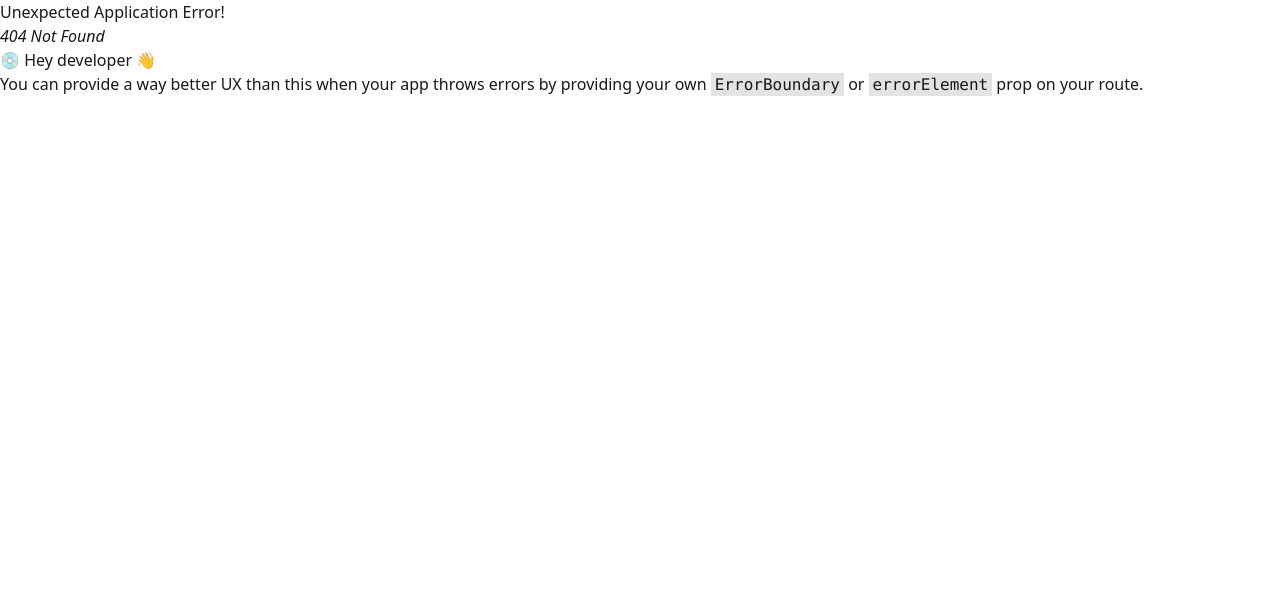
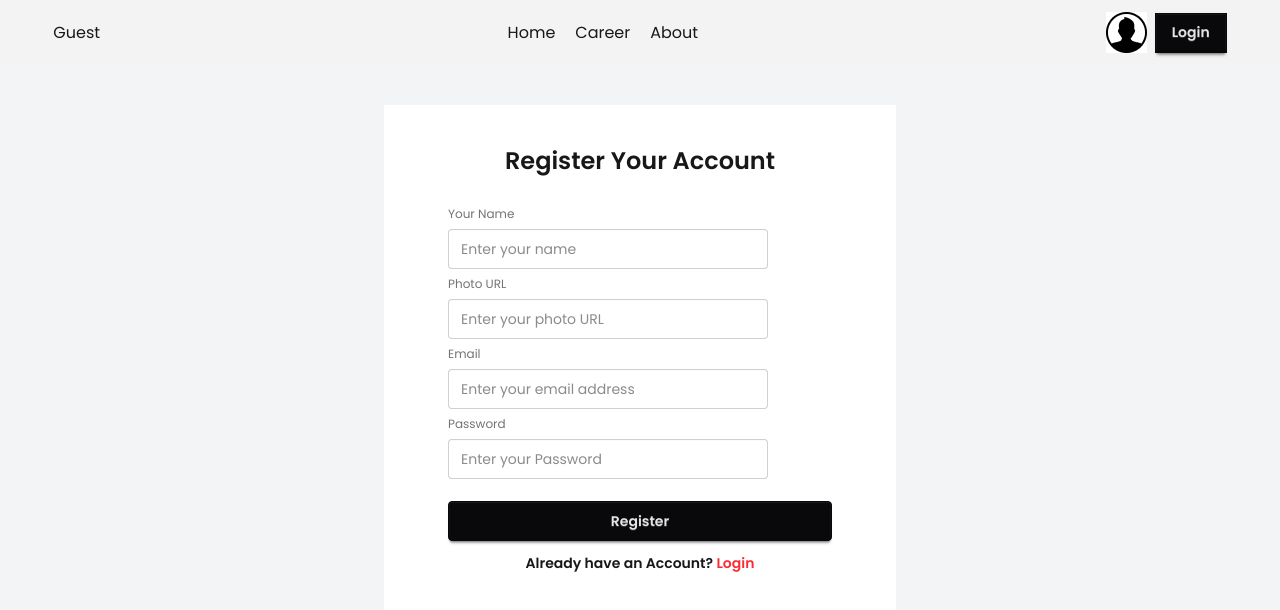
Before and after one commit to dipingit/the-open-page, a React (Vite) app: page /auth/register in a window 1280 px wide. Before the commit this address had no page. Shown: the top 610 px of the page. Built offline with nearby package versions, Linux system fonts and the light colour scheme; no server answers.

Commit message:
added authentication state observer to keep the user after reloading the page

```diff
--- a/package.json
+++ b/package.json
@@ -11,6 +11,7 @@
   },
   "dependencies": {
     "@tailwindcss/vite": "^4.1.6",
+    "firebase": "^11.9.1",
     "moment": "^2.30.1",
     "react": "^19.1.0",
     "react-dom": "^19.1.0",
--- a/src/components/Navbar.jsx
+++ b/src/components/Navbar.jsx
@@ -1,10 +1,13 @@
 import { Link } from 'react-router-dom';
 import UserIcon from  '../assets/user.png';
+import { useContext } from 'react';
+import { AuthContext } from './provider/AuthProvider';
 
 const Navbar = () => {
+    const {user} = useContext(AuthContext);
     return (
         <div className='flex justify-between items-center'>
-            <div className=''></div>
+            <div className=''>{user?.email || 'Guest'}</div>
             <div className='nav space-x-5'>
                 <Link>Home</Link>
                 <Link>Career</Link>
@@ -14,7 +17,7 @@ const Navbar = () => {
                 <div className=''>
                     <img src={UserIcon} alt="" />
                 </div>
-                <button className='btn btn-neutral rounded-none'>Login</button>
+                <Link to="/auth/login" className='btn btn-neutral rounded-none'>Login</Link>
             </div>
         </div>
     );
--- /dev/null
+++ b/src/components/firebase/firebase.config.js
@@ -0,0 +1,19 @@
+// Import the functions you need from the SDKs you need
+import { initializeApp } from "firebase/app";
+// TODO: Add SDKs for Firebase products that you want to use
+// https://firebase.google.com/docs/web/setup#available-libraries
+
+// Your web app's Firebase configuration
+const firebaseConfig = {
+  apiKey: "AIzaSyDDevnGc-s3ADA7bZYk46SggO3BqPx1t_g",
+  authDomain: "the-open-page.firebaseapp.com",
+  projectId: "the-open-page",
+  storageBucket: "the-open-page.firebasestorage.app",
+  messagingSenderId: "102562262762",
+  appId: "1:102562262762:web:adf0ecda0b033378a43193"
+};
+
+// Initialize Firebase
+const app = initializeApp(firebaseConfig);
+
+export default app;
--- /dev/null
+++ b/src/components/pages/Login.jsx
@@ -0,0 +1,23 @@
+import { Link } from 'react-router-dom';
+
+const Login = () => {
+    return (
+        <div className='min-h-screen flex justify-center items-start pt-10 bg-gray-100'>
+            <div className="card bg-base-100 w-full max-w-lg shrink-0 rounded-none p-10">
+                <h2 className='text-2xl font-semibold text-center'>Log in to Your Account</h2>
+                <div className="card-body">
+                    <fieldset className="fieldset">
+                        <label className="label">Email</label>
+                        <input type="email" className="input" placeholder="Email" />
+                        <label className="label">Password</label>
+                        <input type="password" className="input" placeholder="Password" />
+                        <button className="btn btn-neutral mt-4">Login</button>
+                    </fieldset>
+                    <p className='font-semibold text-center'>Don't have an Account? <Link className='text-red-500' to='/auth/register'>Register</Link> </p>
+                </div>
+            </div>
+        </div>
+    );
+};
+
+export default Login;
--- /dev/null
+++ b/src/components/pages/Register.jsx
@@ -0,0 +1,50 @@
+import { useContext, useEffect } from "react";
+import { Link } from "react-router-dom";
+import { AuthContext } from "../provider/AuthProvider";
+
+const Register = () => {
+    const {createNewUser, setUser} = useContext(AuthContext);
+    const handleSubmit = (e) => {
+        e.preventDefault();
+        //get form data
+        const form = new FormData(e.target)
+        const name = form.get('name');
+        const photoURL = form.get('photoURL');
+        const email = form.get('email');
+        const password = form.get('password');
+        console.log({name, photoURL, email, password});
+        createNewUser(email, password).then((result) => {
+            const user = result.user;
+            setUser(user);
+            console.log(user);
+        }).catch((error) => {
+            const errorCode = error.code;
+            const errorMessage = error.message;
+            console.log(errorCode, errorMessage);
+          });
+
+    }
+    return (
+        <div className="min-h-screen flex justify-center items-start pt-10 bg-gray-100">
+            <div className="card bg-base-100 w-full max-w-lg shrink-0 rounded-none p-10">
+                <h2 className='text-2xl font-semibold text-center'>Register Your Account</h2>
+                <form onSubmit={handleSubmit} className="card-body">
+                    <fieldset className="fieldset">
+                        <label className="label">Your Name</label>
+                        <input type="text" name="name" className="input" placeholder="Enter your name" />
+                        <label className="label">Photo URL</label>
+                        <input type="text" name="photoURL" className="input" placeholder="Enter your photo URL" />
+                        <label className="label">Email</label>
+                        <input type="email" name="email" className="input" placeholder="Enter your email address" />
+                        <label className="label">Password</label>
+                        <input type="password" name="password" className="input" placeholder="Enter your Password" />
+                        <button className="btn btn-neutral mt-4">Register</button>
+                    </fieldset>
+                    <p className='font-semibold text-center'>Already have an Account? <Link className='text-red-500' to='/auth/login'>Login</Link> </p>
+                </form>
+            </div>
+        </div>
+    );
+};
+
+export default Register;
--- /dev/null
+++ b/src/components/provider/AuthProvider.jsx
@@ -0,0 +1,33 @@
+import { createContext, useEffect, useState} from "react";
+import app from "../firebase/firebase.config";
+import { createUserWithEmailAndPassword, getAuth, onAuthStateChanged } from "firebase/auth";
+
+export const AuthContext = createContext();
+const auth = getAuth(app);
+const AuthProvider = ({children}) => {
+    const [user, setUser] = useState(null);
+
+    const createNewUser = (email, password) => {
+        return createUserWithEmailAndPassword(auth, email, password);
+    }
+    const authInfo = {
+        user,
+        setUser,
+        createNewUser
+    };
+
+    useEffect(() => {
+       const unsubscribe = onAuthStateChanged(auth, (currentUser) => {
+            setUser(currentUser);
+            console.log(currentUser);
+        });
+        return () => {
+            unsubscribe();
+        };
+    }, []);
+
+
+    return <AuthContext.Provider value={authInfo}>{children}</AuthContext.Provider>
+};
+
+export default AuthProvider;
--- /dev/null
+++ b/src/layouts/AuthLayout.jsx
@@ -0,0 +1,16 @@
+import React from 'react';
+import { Outlet } from 'react-router-dom';
+import Navbar from '../components/Navbar';
+
+const AuthLayout = () => {
+    return (
+        <div className='font-poppins bg-[#F3F3F3]'>
+            <header className='py-3 w-11/12 mx-auto'>
+                <Navbar></Navbar>
+            </header>
+            <Outlet></Outlet>
+        </div>
+    );
+};
+
+export default AuthLayout;
--- a/src/main.jsx
+++ b/src/main.jsx
@@ -3,9 +3,12 @@ import './index.css'
 import * as React from "react";
 import router from './routes/router';
 import { RouterProvider } from 'react-router-dom';
+import AuthProvider from './components/provider/AuthProvider';
 
 createRoot(document.getElementById('root')).render(
   <React.StrictMode>
-    <RouterProvider router={router} />
+    <AuthProvider>
+      <RouterProvider router={router} />
+    </AuthProvider>
   </React.StrictMode>
 )
```
Also changed, not shown: src/routes/router.jsx (+19 -1 lines), 1 other file (tests, documents, lock files or other folders).
